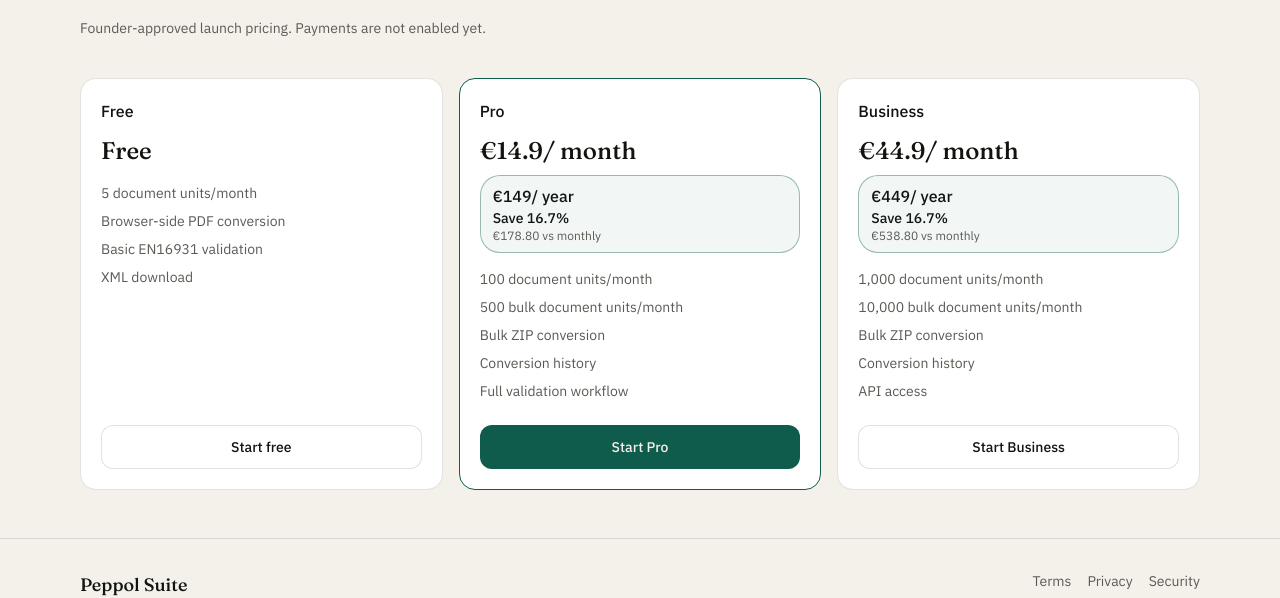
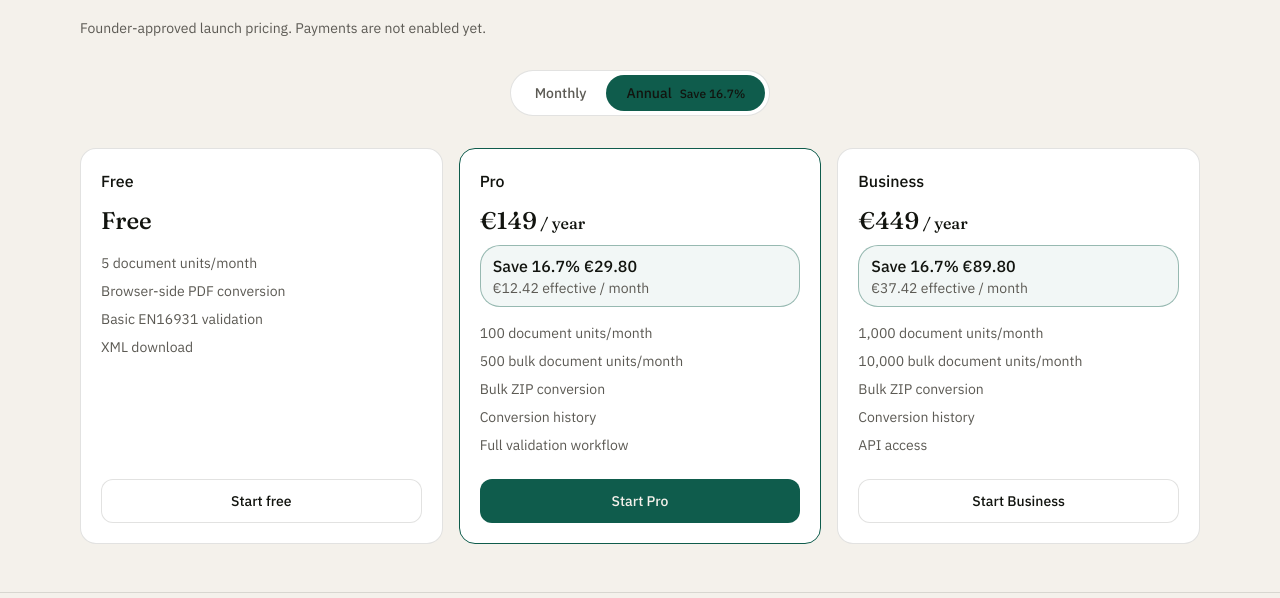
Before and after one commit to peppolfixbelgium-debug/Peppol-Suite, a React (Vite) app: page /pricing in a window 1280 px wide. Shown: the part 187-785 px from the top of the page. Built offline with nearby package versions, Linux system fonts and the light colour scheme; no server answers.

Commit message:
feat: add monthly annual pricing selector

```diff
--- a/src/routes/pricing.tsx
+++ b/src/routes/pricing.tsx
@@ -1,4 +1,5 @@
 import { Link, createFileRoute } from "@tanstack/react-router";
+import { useState } from "react";
 import { Button } from "@/components/ui/button";
 import { PRICING } from "@/lib/peppol/pricing";
 import { t } from "@/lib/peppol/i18n";
@@ -6,18 +7,20 @@ import { usePrefs } from "@/lib/peppol/prefs";
 import { cn } from "@/lib/utils";
 
 export const Route = createFileRoute("/pricing")({ component: PricingPage });
+type BillingInterval = "month" | "year";
 
 function PricingPage() {
   const lang = usePrefs((s) => s.lang);
+  const [interval, setInterval] = useState<BillingInterval>("year");
   const notice = {
     en: "Founder-approved launch pricing. Payments are not enabled yet.",
     fr: "Tarifs de lancement approuvés par le fondateur. Les paiements ne sont pas encore activés.",
     nl: "Door de oprichter goedgekeurde lanceringstarieven. Betalingen zijn nog niet ingeschakeld.",
   } as const;
-  const annual = {
-    en: { label: "/ year", save: "Save 16.7%", equivalent: "vs monthly" },
-    fr: { label: "/ an", save: "Économisez 16,7 %", equivalent: "vs mensuel" },
-    nl: { label: "/ jaar", save: "Bespaar 16,7%", equivalent: "vs maandelijks" },
+  const copy = {
+    en: { monthly: "Monthly", annual: "Annual", save: "Save 16.7%", effective: "effective / month", saved: "Save", year: "year", month: "month" },
+    fr: { monthly: "Mensuel", annual: "Annuel", save: "Économisez 16,7 %", effective: "effectif / mois", saved: "Économisez", year: "an", month: "mois" },
+    nl: { monthly: "Maandelijks", annual: "Jaarlijks", save: "Bespaar 16,7%", effective: "effectief / maand", saved: "Bespaar", year: "jaar", month: "maand" },
   } as const;
 
   return (
@@ -25,36 +28,49 @@ function PricingPage() {
       <h1 className="font-display text-4xl tracking-tight">{t(lang, "pricing_title")}</h1>
       <p className="mt-3 max-w-2xl text-muted">{t(lang, "pricing_sub")}</p>
       <p className="mt-4 max-w-2xl text-sm text-muted">{notice[lang]}</p>
-      <div className="mt-10 grid gap-4 md:grid-cols-3">
+
+      <div className="mx-auto mt-8 flex w-fit rounded-full border border-border bg-elevated p-1" aria-label="Billing period">
+        {(["month", "year"] as const).map((value) => {
+          const active = interval === value;
+          return (
+            <button
+              key={value}
+              type="button"
+              aria-pressed={active}
+              onClick={() => setInterval(value)}
+              className={cn("rounded-full px-5 py-2 text-sm font-medium transition", active ? "bg-accent text-accent-foreground" : "text-muted hover:text-foreground")}
+            >
+              {value === "month" ? copy[lang].monthly : copy[lang].annual}
+              {value === "year" && <span className="ml-2 text-xs">{copy[lang].save}</span>}
+            </button>
+          );
+        })}
+      </div>
+
+      <div className="mt-8 grid gap-4 md:grid-cols-3">
         {PRICING.tiers.map((tier) => {
           const localized = tier.localized[lang];
-          const annualLabel = annual[lang];
+          const annualSaving = (tier.price * 12 - tier.annualPrice).toFixed(2);
+          const annualEffective = (tier.annualPrice / 12).toFixed(2);
+          const displayPrice = tier.price === 0 ? null : interval === "year" ? tier.annualPrice : tier.price;
           return (
-            <div
-              key={tier.id}
-              className={cn(
-                "flex flex-col rounded-2xl border bg-elevated p-5",
-                tier.popular ? "border-accent" : "border-border",
-              )}
-            >
+            <div key={tier.id} className={cn("flex flex-col rounded-2xl border bg-elevated p-5", tier.popular ? "border-accent" : "border-border")}>
               <h2 className="font-medium">{localized.name}</h2>
               <p className="mt-3 font-display text-2xl">
-                {tier.price === 0 ? localized.name : `€${tier.price}${t(lang, "pricing_mo")}`}
+                {tier.price === 0 ? localized.name : <>€{displayPrice}<span className="text-base font-normal"> / {interval === "year" ? copy[lang].year : copy[lang].month}</span></>}
               </p>
-              {tier.price > 0 && (
+              {tier.price > 0 && interval === "year" && (
                 <div className="mt-2 rounded-lg border border-accent/40 bg-accent/5 px-3 py-2">
-                  <p className="font-medium">€{tier.annualPrice}{annualLabel.label}</p>
-                  <p className="text-sm font-medium">{annualLabel.save}</p>
-                  <p className="text-xs text-muted">€{(tier.price * 12).toFixed(2)} {annualLabel.equivalent}</p>
+                  <p className="font-medium">{copy[lang].save} €{annualSaving}</p>
+                  <p className="text-sm text-muted">€{annualEffective} {copy[lang].effective}</p>
                 </div>
               )}
-              <ul className="mt-4 flex-1 space-y-2 text-sm text-muted">
-                {localized.features.map((feature) => (
-                  <li key={feature}>{feature}</li>
-                ))}
-              </ul>
+              {tier.price > 0 && interval === "month" && <p className="mt-2 text-sm text-muted">€{tier.annualPrice} / {copy[lang].year} — {copy[lang].save} 16.7%</p>}
+              <ul className="mt-4 flex-1 space-y-2 text-sm text-muted">{localized.features.map((feature) => <li key={feature}>{feature}</li>)}</ul>
               <Button asChild className="mt-6" variant={tier.popular ? "default" : "outline"}>
-                <Link to={tier.id === "free" ? "/converter" : "/login"}>{localized.cta}</Link>
+                <Link to={tier.id === "free" ? "/converter" : "/login"} search={tier.id === "free" ? undefined : { plan: tier.id, interval }}>
+                  {localized.cta}
+                </Link>
               </Button>
             </div>
           );
```
